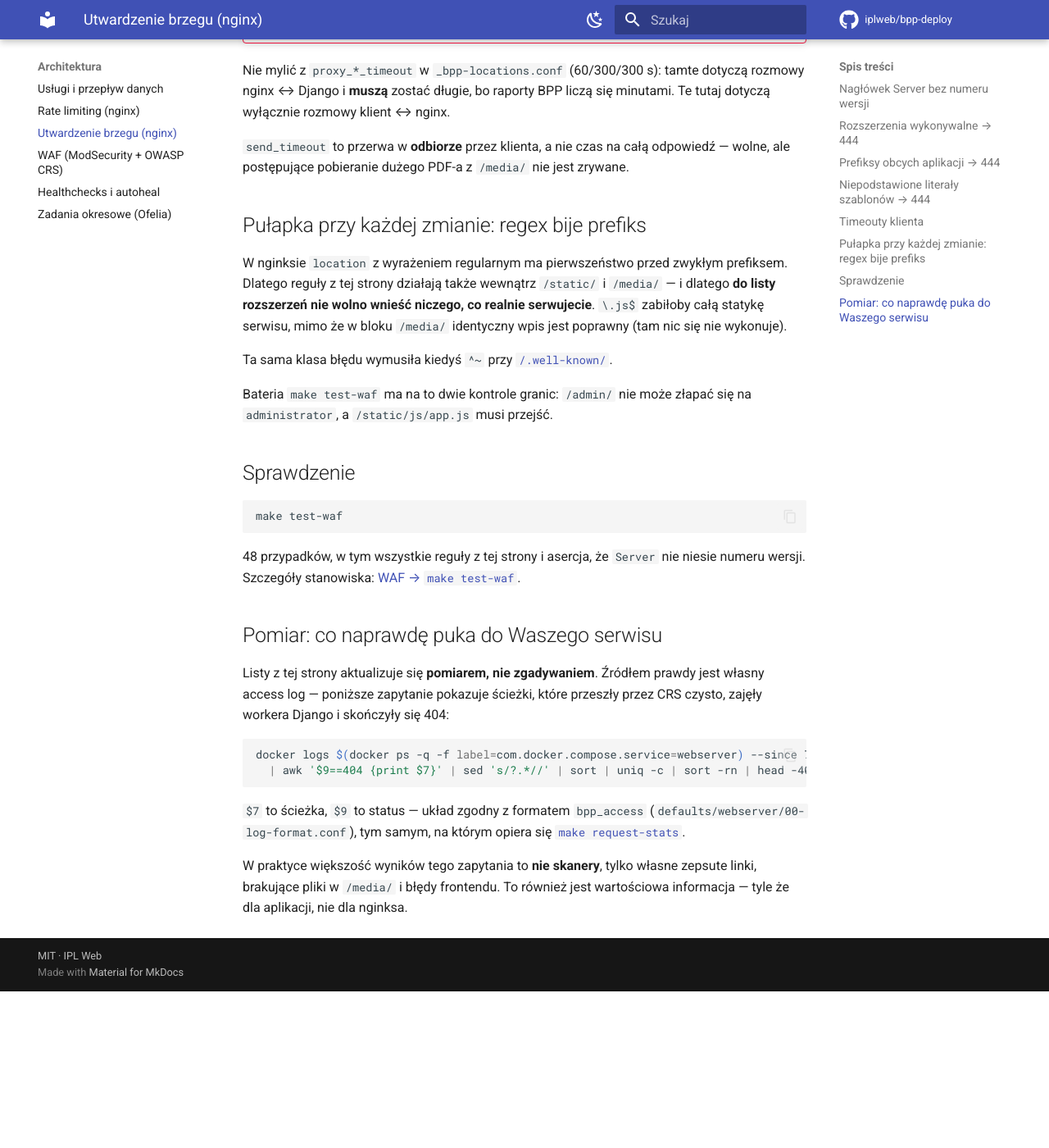
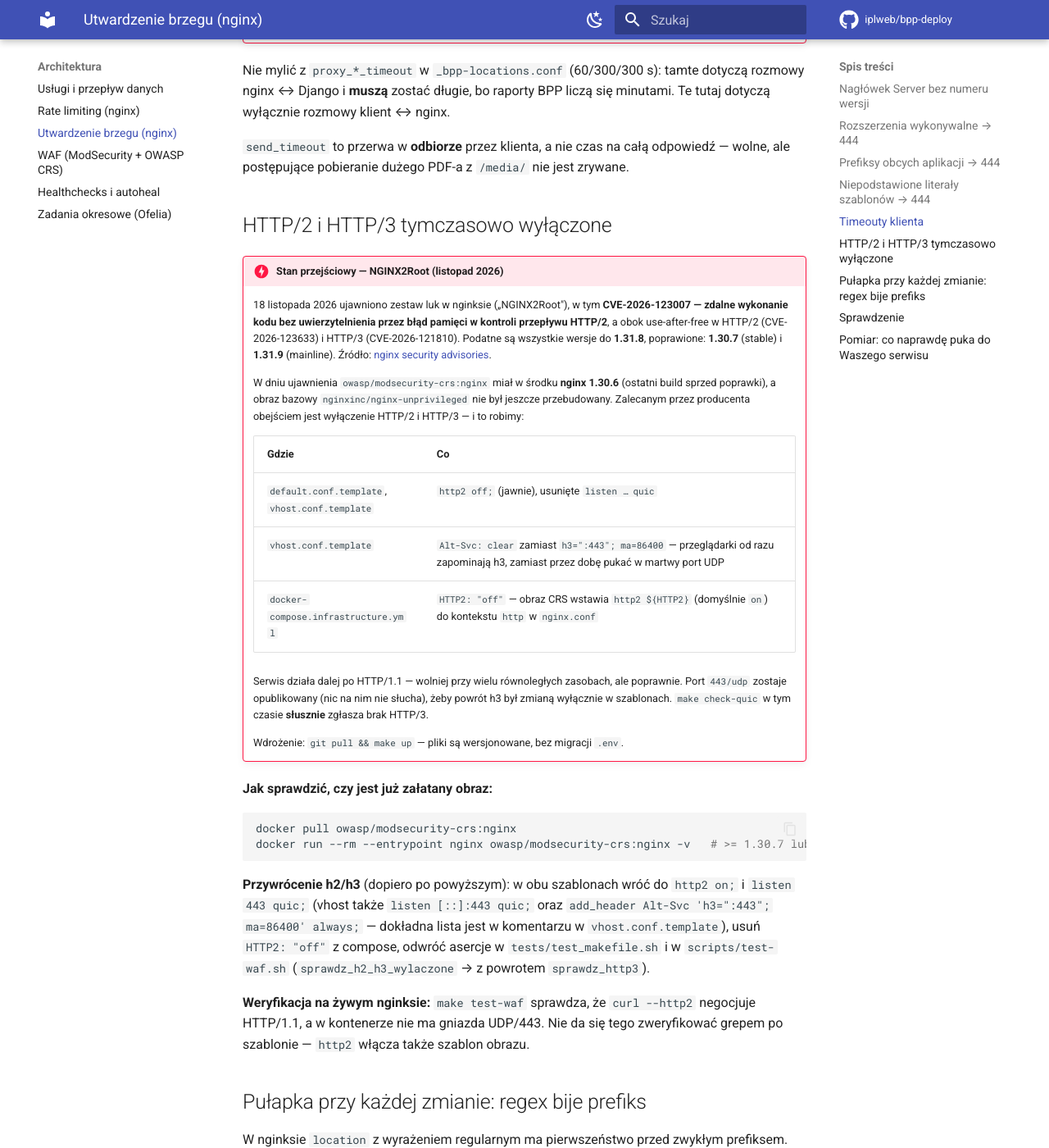
Before and after one commit to iplweb/bpp-deploy, an MkDocs documentation site: the page built from docs/architektura/utwardzenie-brzegu.md, in a window 1280 px wide and 1400 px high, scrolled down 2912 px. Shown: the whole window at 82% size. Built offline with MkDocs 1.6.1 and Material for MkDocs 9.7.7, drawn with Linux system fonts in a browser that asks for light colours; comment, search, counter and statistics services are not loaded; before the commit the page ends 4121 px from its top, so only the background shows below that.

Commit message:
fix(nginx): temporarily disable HTTP/2 and HTTP/3 (NGINX2Root)
nginx disclosed CVE-2026-123007 (unauthenticated RCE via memory
corruption in HTTP/2 flow control) together with use-after-free bugs in
HTTP/2 and HTTP/3. Affected: up to 1.31.8; fixed in 1.30.7 / 1.31.9.
The latest owasp/modsecurity-crs:nginx still ships nginx 1.30.6 and the
nginx-unprivileged base image has not been rebuilt yet, so there is no
patched image to move to. Apply the vendor mitigation instead:

- explicit `http2 off;` in default.conf.template and vhost.conf.template
- drop `listen ... quic` (HTTP/3)
- `HTTP2: "off"` for webserver: the CRS image renders `http2 ${HTTP2}`
  (default on) into the http context of nginx.conf
- `Alt-Svc: clear` so browsers drop the cached h3 advertisement

Tests: test-waf now checks on a live nginx that `curl --http2`
negotiates HTTP/1.1 and that no UDP/443 socket exists (a QUIC client
times out even with QUIC enabled, so it cannot prove h3 is off).
Mutation-checked: both cases go red with the previous templates.
Static assertions in tests/test_makefile.sh updated accordingly.

Ships via `git pull && make up`, no .env migration. Re-enable once
`nginx -v` in the image reports >= 1.30.7; steps are documented in
vhost.conf.template and docs/architektura/utwardzenie-brzegu.md.

Co-Authored-By: Claude Opus 5.5 <noreply@anthropic.com>

````diff
--- a/docs/architektura/utwardzenie-brzegu.md
+++ b/docs/architektura/utwardzenie-brzegu.md
@@ -147,6 +147,52 @@ minutami. Te tutaj dotyczą wyłącznie rozmowy klient ↔ nginx.
 odpowiedź — wolne, ale postępujące pobieranie dużego PDF-a z `/media/` nie jest
 zrywane.
 
+## HTTP/2 i HTTP/3 tymczasowo wyłączone {#http2-http3-wylaczone}
+
+!!! danger "Stan przejściowy — NGINX2Root (listopad 2026)"
+    18 listopada 2026 ujawniono zestaw luk w nginksie („NGINX2Root"), w tym
+    **CVE-2026-123007 — zdalne wykonanie kodu bez uwierzytelnienia przez błąd
+    pamięci w kontroli przepływu HTTP/2**, a obok use-after-free w HTTP/2
+    (CVE-2026-123633) i HTTP/3 (CVE-2026-121810). Podatne są wszystkie wersje do
+    **1.31.8**, poprawione: **1.30.7** (stable) i **1.31.9** (mainline). Źródło:
+    [nginx security advisories](https://nginx.org/en/security_advisories.html).
+
+    W dniu ujawnienia `owasp/modsecurity-crs:nginx` miał w środku **nginx
+    1.30.6** (ostatni build sprzed poprawki), a obraz bazowy
+    `nginxinc/nginx-unprivileged` nie był jeszcze przebudowany. Zalecanym przez
+    producenta obejściem jest wyłączenie HTTP/2 i HTTP/3 — i to robimy:
+
+    | Gdzie | Co |
+    |---|---|
+    | `default.conf.template`, `vhost.conf.template` | `http2 off;` (jawnie), usunięte `listen … quic` |
+    | `vhost.conf.template` | `Alt-Svc: clear` zamiast `h3=":443"; ma=86400` — przeglądarki od razu zapominają h3, zamiast przez dobę pukać w martwy port UDP |
+    | `docker-compose.infrastructure.yml` | `HTTP2: "off"` — obraz CRS wstawia `http2 ${HTTP2}` (domyślnie `on`) do kontekstu `http` w `nginx.conf` |
+
+    Serwis działa dalej po HTTP/1.1 — wolniej przy wielu równoległych
+    zasobach, ale poprawnie. Port `443/udp` zostaje opublikowany (nic na nim nie
+    słucha), żeby powrót h3 był zmianą wyłącznie w szablonach.
+    `make check-quic` w tym czasie **słusznie** zgłasza brak HTTP/3.
+
+    Wdrożenie: `git pull && make up` — pliki są wersjonowane, bez migracji `.env`.
+
+**Jak sprawdzić, czy jest już załatany obraz:**
+
+```bash
+docker pull owasp/modsecurity-crs:nginx
+docker run --rm --entrypoint nginx owasp/modsecurity-crs:nginx -v   # >= 1.30.7 lub >= 1.31.9
+```
+
+**Przywrócenie h2/h3** (dopiero po powyższym): w obu szablonach wróć do
+`http2 on;` i `listen 443 quic;` (vhost także `listen [::]:443 quic;` oraz
+`add_header Alt-Svc 'h3=":443"; ma=86400' always;` — dokładna lista jest w
+komentarzu w `vhost.conf.template`), usuń `HTTP2: "off"` z compose, odwróć
+asercje w `tests/test_makefile.sh` i w `scripts/test-waf.sh`
+(`sprawdz_h2_h3_wylaczone` → z powrotem `sprawdz_http3`).
+
+**Weryfikacja na żywym nginksie:** `make test-waf` sprawdza, że `curl --http2`
+negocjuje HTTP/1.1, a w kontenerze nie ma gniazda UDP/443. Nie da się tego
+zweryfikować grepem po szablonie — `http2` włącza także szablon obrazu.
+
 ## Pułapka przy każdej zmianie: regex bije prefiks
 
 W nginksie `location` z wyrażeniem regularnym ma pierwszeństwo przed zwykłym
````
Also changed, not shown: CLAUDE.md (+2 -0 lines), docker-compose.infrastructure.yml (+8 -1 lines), docs/architektura/waf.md (+5 -0 lines), docs/eksploatacja/komendy.md (+1 -1 lines), 4 other files.
